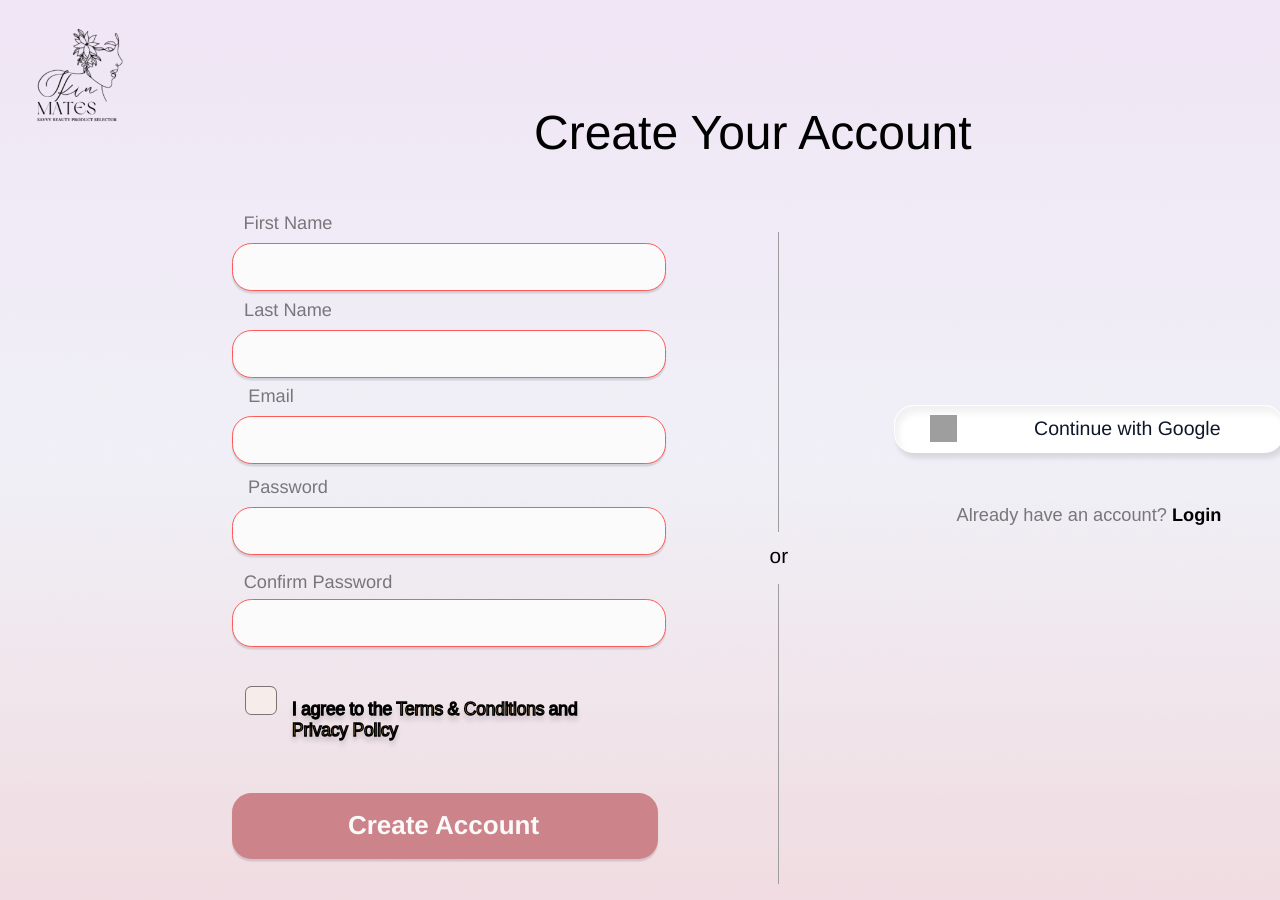
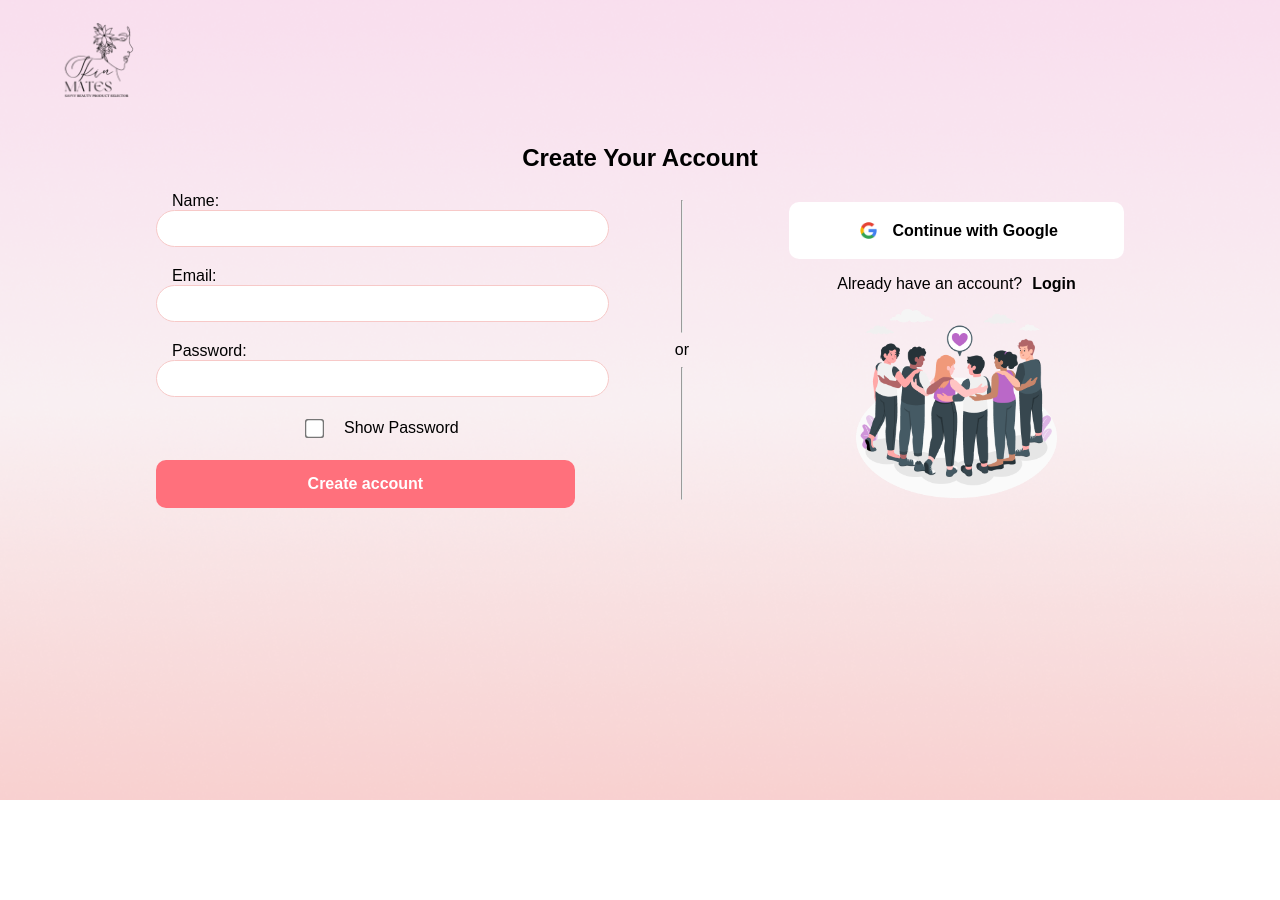
Before and after one commit to verodw/webdesign-skinmates, a React (Create React App) app: page /register in a window 1280 px wide. Shown: the top 900 px of the page. After the commit the page ends 800 px from the top, so only its background shows below. Built offline with nearby package versions, Linux system fonts and the light colour scheme; grey boxes are pictures that could not be loaded.

Commit message:
modif regis page

```diff
--- a/src/App.css
+++ b/src/App.css
@@ -98,10 +98,35 @@ button {
   font-weight: bold;
   border: none;
   border-radius: 10px; /* Menambahkan border-radius untuk membuatnya bulat */
+  display: flex;
+  flex-direction: row;
+  align-items: center;
+  justify-content: center;
+  gap: 10px;
 }
 
 a {
   text-decoration: none;
+  font-weight: bold;
+  color: var(--black);
+}
+
+input {
+  width: 100%;
+  border: 1.5px solid var(--orangepink);
+  padding: 10px 16px;
+  border-radius: 100px;
+}
+
+input:focus {
+  outline: none;
+  cursor: var(--redpink);
+  border-color: var(--redpink);
+}
+
+.input-check {
+  width: auto;
+  transform: scale(1.5);
 }
 
 .icon {
@@ -110,16 +135,25 @@ a {
 }
 
 .img-logo {
-  width: 150px;
-  height: auto;
+  width: auto;
+  height: 120px;
 }
 
 .pink-button {
   background: var(--pink1);
+  color: var(--white);
 }
 
 .pink-button:hover {
   background-color: var(--pink2);
+}
+
+.light-button {
+  background: var(--white);
+}
+
+.light-button:hover {
+  background: var(--lightgrey);
 }
 
 .icon-button {
--- a/src/App.js
+++ b/src/App.js
@@ -13,17 +13,15 @@ const App = () => {
   ];
 
   return (
+    <div>
       <Router>
         <Routes>
           <Route path="/login" element={<Login />} />
           <Route path="/" element={<Home />} />
           <Route path="/register" element={<Register />} />
         </Routes>
-      {/* <div style={{ background: 'url("/bgskinmates.png") no-repeat center center fixed', backgroundSize: 'cover', height: '200vh' }}> */}
-        {/* Home Section */}
-        {/* <Home /> */}
-      {/* </div> */}
       </Router>
+    </div>
   );
 };
 
--- a/src/RegisLogin.css
+++ b/src/RegisLogin.css
@@ -0,0 +1,81 @@
+.register {
+    display: flex;
+    flex-direction: column;
+    align-items: center;
+    padding: 0 35px;
+    gap: 20px;
+    height: 100vh;
+}
+
+.register h2 {
+    text-align: center;
+    margin: 0 0;
+}
+
+.navbar-regis {
+    width: 100%;
+}
+
+.regis-section {
+    width: 80%;
+    position: relative;
+    display: flex;
+    flex-direction: row;
+    align-items: center;
+    justify-content: space-between;
+    gap: 100px;
+}
+
+form {
+    display: flex;
+    flex-direction: column;
+    justify-content: center;
+    width: 100%;
+    gap: 20px;
+}
+
+.register label {
+    padding: 2px 16px;
+}
+
+.checkbox {
+    width: 100%;
+    display: flex;
+    flex-direction: row;
+    justify-content: center;
+    gap: 20px;
+}
+
+.divider-vertical {
+    display: flex;
+    flex-direction: column;
+    justify-content: space-between;
+    align-items: center;
+    height: 100%;
+}
+
+
+.register hr {
+    height: 100%;
+}
+
+.register .login-section {
+    width: 80%;
+    display: flex;
+    flex-direction: column;
+    align-items: center;
+}
+
+.register button {
+    width: 100%;
+}
+
+.register p {
+    display: flex;
+    flex-direction: row;
+    gap: 10px;
+}
+
+.login-section img {
+    width: 60%;
+}
--- a/src/Register.css
+++ b/src/Register.css
@@ -1,10 +1,10 @@
-.register {
+/* .register {
     background-color: #e2eeff33;
     display: flex;
     flex-direction: row;
     justify-content: center;
     width: 100%;
-  }
+  } */
 
   .register .div {
     background-color: #e2eeff33;
--- a/src/Register.js
+++ b/src/Register.js
@@ -1,140 +1,170 @@
+import React, { useState } from 'react';
+import axios from 'axios';
+import { useNavigate } from 'react-router-dom';
+import './App.css';
+import './RegisLogin.css';
+import './Register.css';
+
+const Register = () => {
+  const [name, setName] = useState('');
+  const [email, setEmail] = useState('');
+  const [password, setPassword] = useState('');
+  const [showPassword, setShowPassword] = useState(false);
+  const navigate = useNavigate();
+
+  const handleRegister = async () => {
+    try {
+      const response = await axios.post('#', {
+        name,
+        email,
+        password,
+      });
+
+      // Jika registrasi berhasil, arahkan ke halaman home
+      if (response.data.success) {
+        navigate.push('/home');
+      } else {
+        // Tampilkan pesan error
+        alert('Registration failed. Please try again.');
+      }
+    } catch (error) {
+      console.error('Error during registration:', error);
+      alert('An error occurred. Please try again later.');
+    }
+  };
+
+  return (
+    <div className='register'>
+
+      <div className='navbar-regis'><img src={process.env.PUBLIC_URL + '/logo-skinmates.png'} alt="Skinmates Logo" className='img-logo'/></div>
+
+      <h2>Create Your Account</h2>
+
+      <div className='regis-section'>
+        <form>
+          <div className='input-components'>
+            <label>Name:</label>
+            <input type="text" value={name} onChange={(e) => setName(e.target.value)} />
+          </div>
+
+          <div className='input-components'>
+            <label>Email:</label>
+            <input type="email" value={email} onChange={(e) => setEmail(e.target.value)} />
+          </div>
+
+          <div className='input-components'>
+            <label>Password:</label>
+            <input
+              type={showPassword ? 'text' : 'password'}
+              value={password}
+              onChange={(e) => setPassword(e.target.value)}
+            />
+          </div>
+
+          <label className='checkbox'>
+            <input type="checkbox" className='input-check' onChange={() => setShowPassword(!showPassword)} /> Show Password
+          </label>
+
+          <button className="pink-button" onClick={handleRegister}>Create account</button>
+        </form>
+
+        <div className="divider-vertical">
+            {/* <img className="line" alt="Line" src="line-1.svg" /> */}
+            <hr></hr>or<hr></hr>
+            {/* <img className="line" alt="Line" src="line-2.svg" /> */}
+        </div>
+
+        <div className='login-section'>
+          <button className="light-button"><img src='/logo-google.png' className='icon'></img><a href='/'>Continue with Google</a></button>
+          <p>
+            Already have an account? <a href="/login">Login</a>
+          </p>
+          <img src='/login-pic.png'></img>
+        </div>
+      </div>
+
+    </div>
+  );
+};
+
+export default Register;
+
 // import React, { useState } from 'react';
 // import axios from 'axios';
 // import { useNavigate } from 'react-router-dom';
 // import './App.css';
 // import './RegisLogin.css';
 
-// const Register = () => {
-//   const [email, setEmail] = useState('');
-//   const [password, setPassword] = useState('');
-//   const [showPassword, setShowPassword] = useState(false);
-//   const navigate = useNavigate();
+// import React from "react";
+// import { Check } from "./Check";
+// import { EyeOff } from "./EyeOff";
+// import { IconComponentNode } from "./IconComponentNode";
+// import "./Register.css";
 
-//   const handleRegister = async () => {
-//     try {
-//       const response = await axios.post('#', {
-//         email,
-//         password,
-//       });
-
-//       // Jika registrasi berhasil, arahkan ke halaman home
-//       if (response.data.success) {
-//         navigate.push('/home');
-//       } else {
-//         // Tampilkan pesan error
-//         alert('Registration failed. Please try again.');
-//       }
-//     } catch (error) {
-//       console.error('Error during registration:', error);
-//       alert('An error occurred. Please try again later.');
-//     }
-//   };
-
+// export const Register = () => {
 //   return (
-//     <div>
-//       <h2>Register</h2>
-//       <form>
-//         <label>Email:</label>
-//         <input type="email" value={email} onChange={(e) => setEmail(e.target.value)} />
-
-//         <label>Password:</label>
-//         <input
-//           type={showPassword ? 'text' : 'password'}
-//           value={password}
-//           onChange={(e) => setPassword(e.target.value)}
-//         />
-//         <label>
-//           <input type="checkbox" onChange={() => setShowPassword(!showPassword)} /> Show Password
-//         </label>
-
-//         <button onClick={handleRegister}>Register</button>
-
-//         <p>
-//           Already have an account? <a href="/login">Login</a>
-//         </p>
-//       </form>
+//     <div className="register">
+//       <div className="div">
+//         <div className="text-wrapper">Create Your Account</div>
+//         <div className="frame">
+//           <img className="line" alt="Line" src="line-1.svg" />
+//           <div className="text-wrapper-2">or</div>
+//           <img className="line" alt="Line" src="line-2.svg" />
+//         </div>
+//         <div className="overlap">
+//           <div className="rectangle" />
+//           <div className="text-wrapper-3">First Name</div>
+//         </div>
+//         <div className="overlap-group">
+//           <div className="rectangle" />
+//           <div className="text-wrapper-3">Password</div>
+//           {/* <EyeOff className="eye-off" /> */}
+//         </div>
+//         <div className="overlap-2">
+//           <div className="rectangle-2" />
+//           <div className="text-wrapper-4">Confirm Password</div>
+//           {/* <IconComponentNode className="eye-off-instance" /> */}
+//         </div>
+//         <div className="overlap-3">
+//           <div className="rectangle-3" />
+//           <div className="text-wrapper-3">Email</div>
+//         </div>
+//         <div className="overlap-4">
+//           <div className="rectangle" />
+//           <div className="text-wrapper-3">Last Name</div>
+//         </div>
+//         <div className="group">
+//           <div className="div-wrapper">
+//             <div className="text-wrapper-5">Create Account</div>
+//           </div>
+//         </div>
+//         <div className="frame-2">
+//           <button className="button">
+//             <div className="frame-3">
+//               <img className="icon" alt="Icon" src="icon.svg" />
+//               <div className="label">Continue with Google</div>
+//             </div>
+//           </button>
+//           <p className="already-have-an">
+//             <span className="span">Already have an account? </span>
+//             <span className="text-wrapper-6">Login</span>
+//           </p>
+//         </div>
+//         <div className="group-2">
+//           <div className="control-help">
+//             {/* <Check className="check-instance" /> */}
+//           </div>
+//           <p className="i-agree-to-the-terms">
+//             <span className="text-wrapper-7">I agree to the </span>
+//             <span className="text-wrapper-8">Terms &amp; Conditions</span>
+//             <span className="text-wrapper-7"> and </span>
+//             <span className="text-wrapper-8">Privacy Policy</span>
+//           </p>
+//         </div>
+//         <img src={process.env.PUBLIC_URL + '/logo-skinmates.png'} alt="Skinmates Logo" className='img-logo'/>
+//       </div>
 //     </div>
 //   );
 // };
 
 // export default Register;
-
-import React, { useState } from 'react';
-import axios from 'axios';
-import { useNavigate } from 'react-router-dom';
-import './App.css';
-import './RegisLogin.css';
-
-// import React from "react";
-// import { Check } from "./Check";
-// import { EyeOff } from "./EyeOff";
-// import { IconComponentNode } from "./IconComponentNode";
-import "./Register.css";
-
-export const Register = () => {
-  return (
-    <div className="register">
-      <div className="div">
-        <div className="text-wrapper">Create Your Account</div>
-        <div className="frame">
-          <img className="line" alt="Line" src="line-1.svg" />
-          <div className="text-wrapper-2">or</div>
-          <img className="line" alt="Line" src="line-2.svg" />
-        </div>
-        <div className="overlap">
-          <div className="rectangle" />
-          <div className="text-wrapper-3">First Name</div>
-        </div>
-        <div className="overlap-group">
-          <div className="rectangle" />
-          <div className="text-wrapper-3">Password</div>
-          {/* <EyeOff className="eye-off" /> */}
-        </div>
-        <div className="overlap-2">
-          <div className="rectangle-2" />
-          <div className="text-wrapper-4">Confirm Password</div>
-          {/* <IconComponentNode className="eye-off-instance" /> */}
-        </div>
-        <div className="overlap-3">
-          <div className="rectangle-3" />
-          <div className="text-wrapper-3">Email</div>
-        </div>
-        <div className="overlap-4">
-          <div className="rectangle" />
-          <div className="text-wrapper-3">Last Name</div>
-        </div>
-        <div className="group">
-          <div className="div-wrapper">
-            <div className="text-wrapper-5">Create Account</div>
-          </div>
-        </div>
-        <div className="frame-2">
-          <button className="button">
-            <div className="frame-3">
-              <img className="icon" alt="Icon" src="icon.svg" />
-              <div className="label">Continue with Google</div>
-            </div>
-          </button>
-          <p className="already-have-an">
-            <span className="span">Already have an account? </span>
-            <span className="text-wrapper-6">Login</span>
-          </p>
-        </div>
-        <div className="group-2">
-          <div className="control-help">
-            {/* <Check className="check-instance" /> */}
-          </div>
-          <p className="i-agree-to-the-terms">
-            <span className="text-wrapper-7">I agree to the </span>
-            <span className="text-wrapper-8">Terms &amp; Conditions</span>
-            <span className="text-wrapper-7"> and </span>
-            <span className="text-wrapper-8">Privacy Policy</span>
-          </p>
-        </div>
-        <img src={process.env.PUBLIC_URL + '/logo-skinmates.png'} alt="Skinmates Logo" className='img-logo'/>
-      </div>
-    </div>
-  );
-};
-
-export default Register;
```
Also changed, not shown: src/Home.css (+15 -0 lines), src/Home.js (+11 -5 lines), src/makeupreview.js (+15 -13 lines), public/login-pic.png (added). Lines whose indentation alone changed are shown as unchanged.
